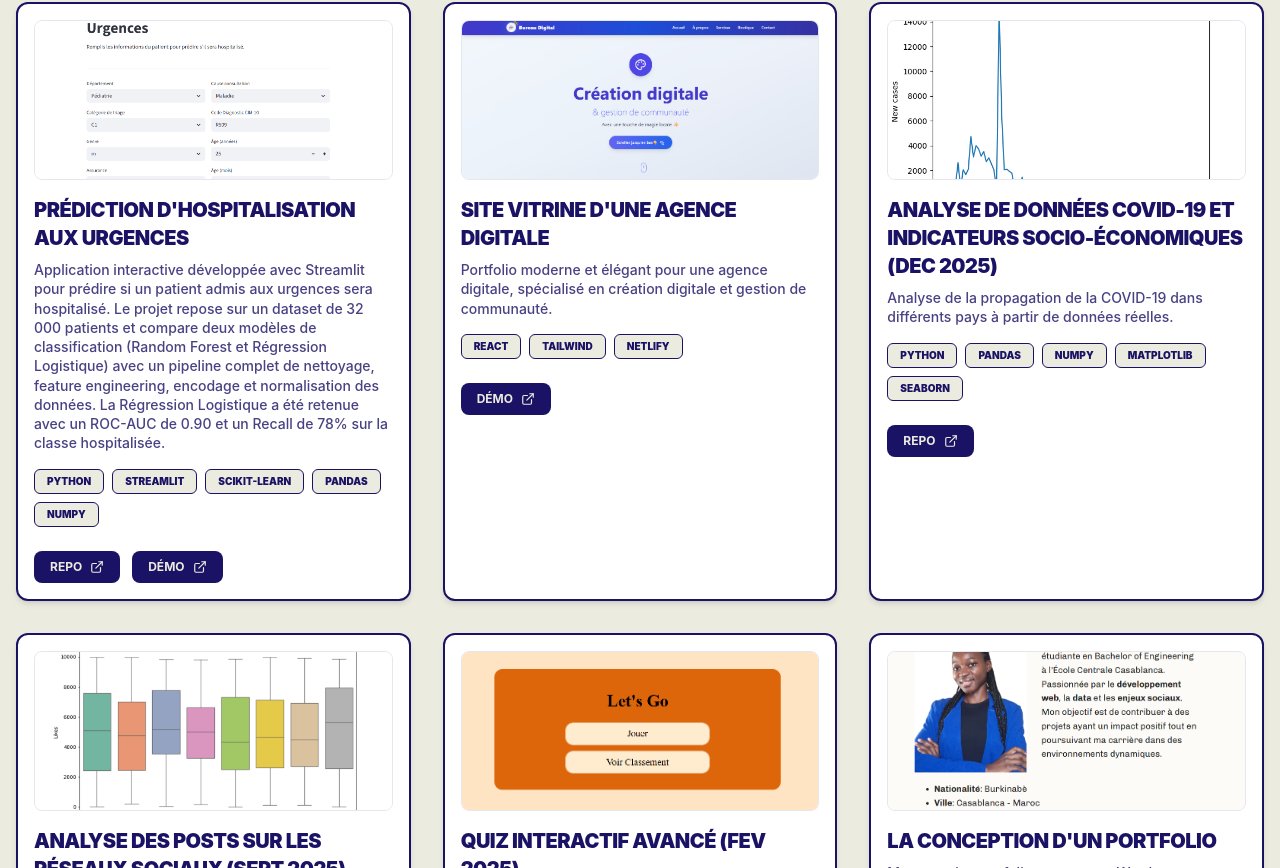
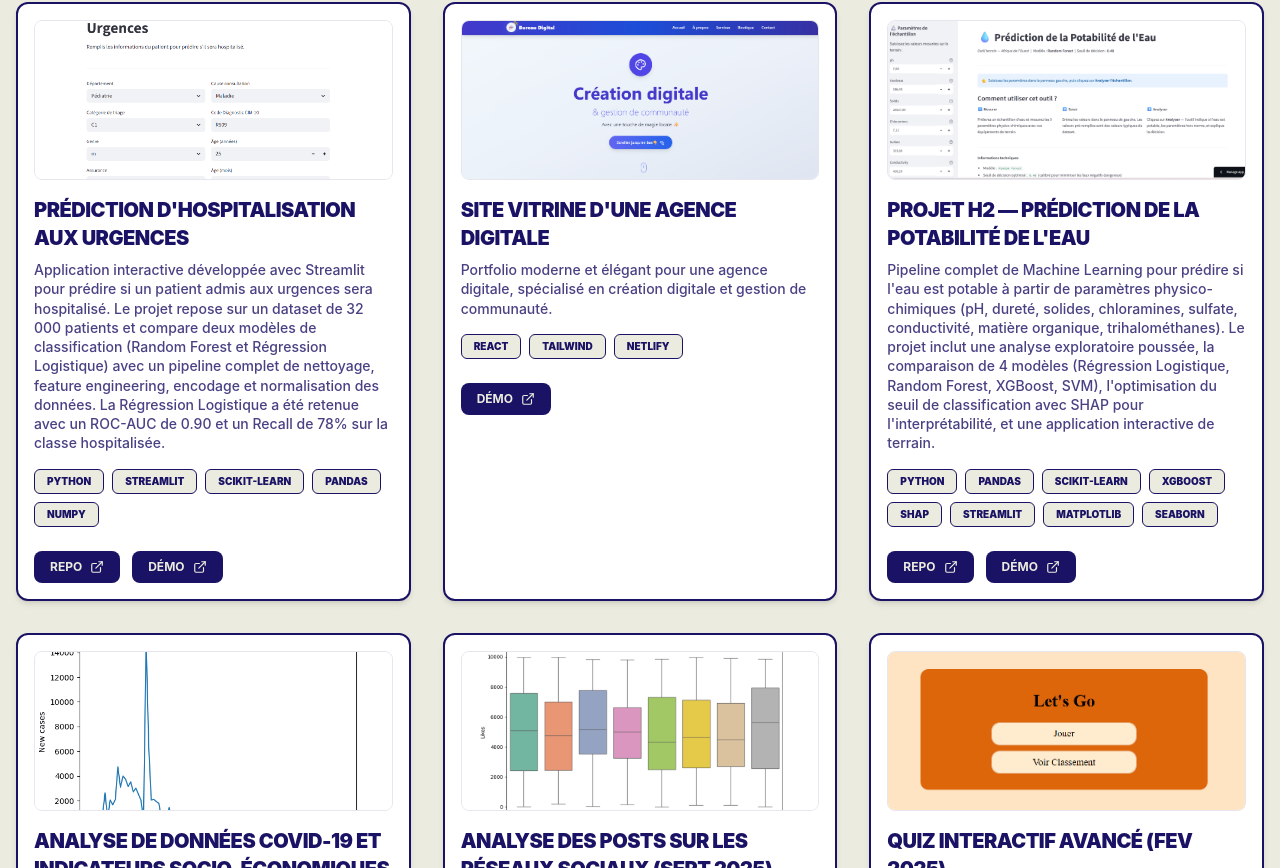
Before and after one commit to Solangeilinga/portfolio, a React (Vite) app: page / in a window 1280 px wide. Shown: the part 6392-7260 px from the top of the page. Built offline with nearby package versions, Linux system fonts and the light colour scheme.

Commit message:
ajout projet

```diff
--- a/src/data/projectsData.js
+++ b/src/data/projectsData.js
@@ -13,6 +13,7 @@ import edublog from '../assets/edublog.png'
 import walmartPipeline from '../assets/walmart_pipeline.png';
 import bankMarketingCleaning from '../assets/bank_marketing_cleaning.png';
 import hospitalisationApp from '../assets/hospitalisation_app.png';
+import water_potability from '../assets/water_potability.png';
 
 export const projects = [
     {
@@ -93,6 +94,16 @@ export const projects = [
         demo: "https://sbureaudigital.netlify.app"
     },
     {
+    id: 15,
+    title: "Projet H2 — Prédiction de la potabilité de l'eau",
+    description: "Pipeline complet de Machine Learning pour prédire si l'eau est potable à partir de paramètres physico-chimiques (pH, dureté, solides, chloramines, sulfate, conductivité, matière organique, trihalométhanes). Le projet inclut une analyse exploratoire poussée, la comparaison de 4 modèles (Régression Logistique, Random Forest, XGBoost, SVM), l'optimisation du seuil de classification avec SHAP pour l'interprétabilité, et une application interactive de terrain.",
+    tags: ["Data Science", "Machine Learning", "ETL"],
+    Technologies: ["Python", "Pandas", "scikit-learn", "XGBoost", "SHAP", "Streamlit", "Matplotlib", "Seaborn"],
+    image: water_potability, // À remplacer par le chemin de l'image si disponible
+    repo: "https://github.com/Solangeilinga/projet-potabilite-eau.git", // À remplir si vous push ce projet sur GitHub
+    demo: "https://projet-potabilite-eau-667gnpnfdko4imxs5vgx8a.streamlit.app/"
+},
+    {
         id: 9,
         title: "Analyse de données COVID-19 et indicateurs socio-économiques (Dec 2025)",
         description: "Analyse de la propagation de la COVID-19 dans différents pays à partir de données réelles.",
```
Also changed, not shown: src/assets/water_potability.png (added).
